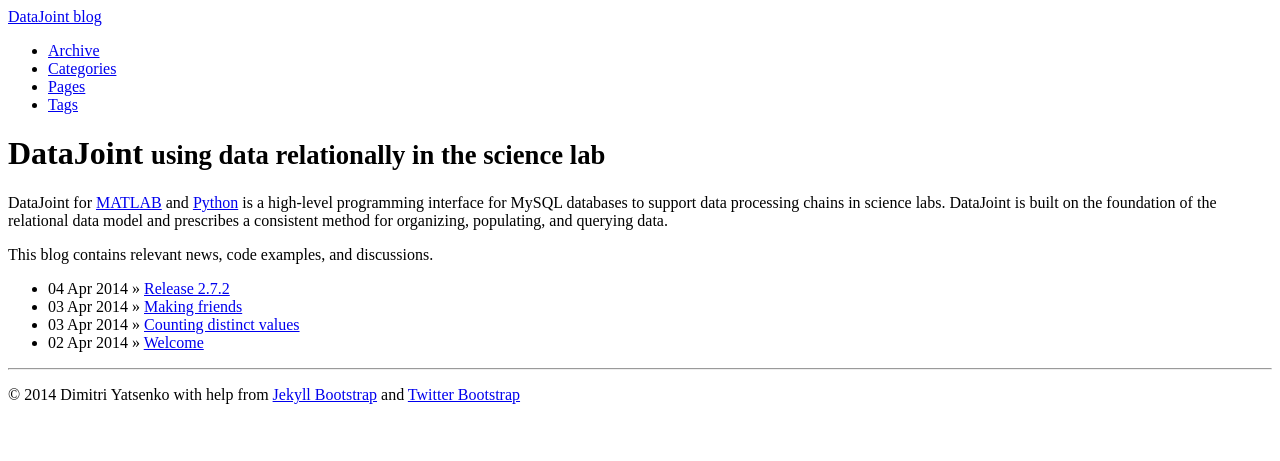
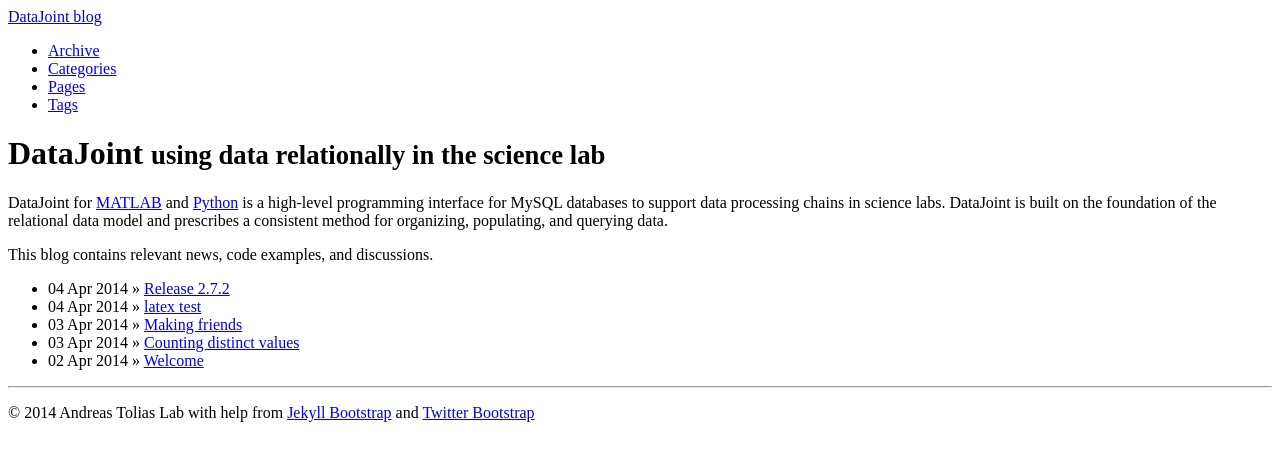
Before and after one commit to datajoint/datajoint-github-page, a Jekyll site: the page built from index.md, in a window 1280 px wide. Shown: the top 461 px of the page. Built offline with Jekyll 4.4.1, drawn with Linux system fonts in a browser that asks for light colours.

Commit message:
latex math test

```diff
--- a/_config.yml
+++ b/_config.yml
@@ -14,7 +14,7 @@
 title : DataJoint blog
 tagline: organizing data relationally in the science lab
 author :
-  name : Dimitri Yatsenko
+  name : Andreas Tolias Lab
   email : yatsenko@cns.bcm.edu
   github : dimitri-yatsenko
   twitter :
--- a/_layouts/default.html
+++ b/_layouts/default.html
@@ -5,3 +5,4 @@
 {% include JB/setup %}
 {% include themes/twitter/default.html %}
 <link rel="stylesheet" href="/pygments.css">
+<script type="text/javascript" src="http://cdn.mathjax.org/mathjax/latest/MathJax.js?config=TeX-AMS-MML_HTMLorMML"></script>
```
Also changed, not shown: _posts/2014-04-04-latex-test.md (added, +14 -0 lines).
